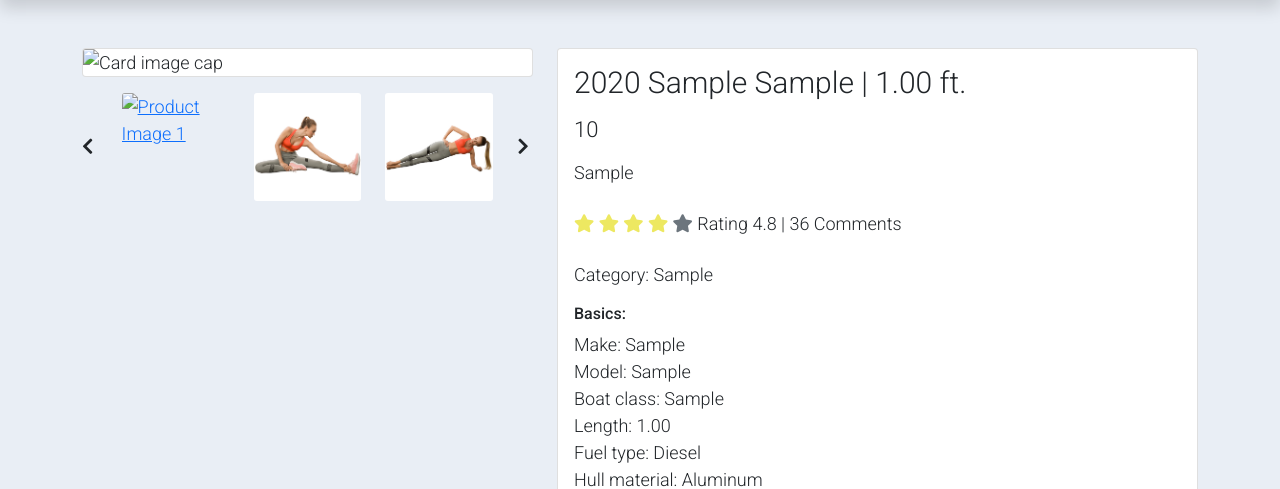
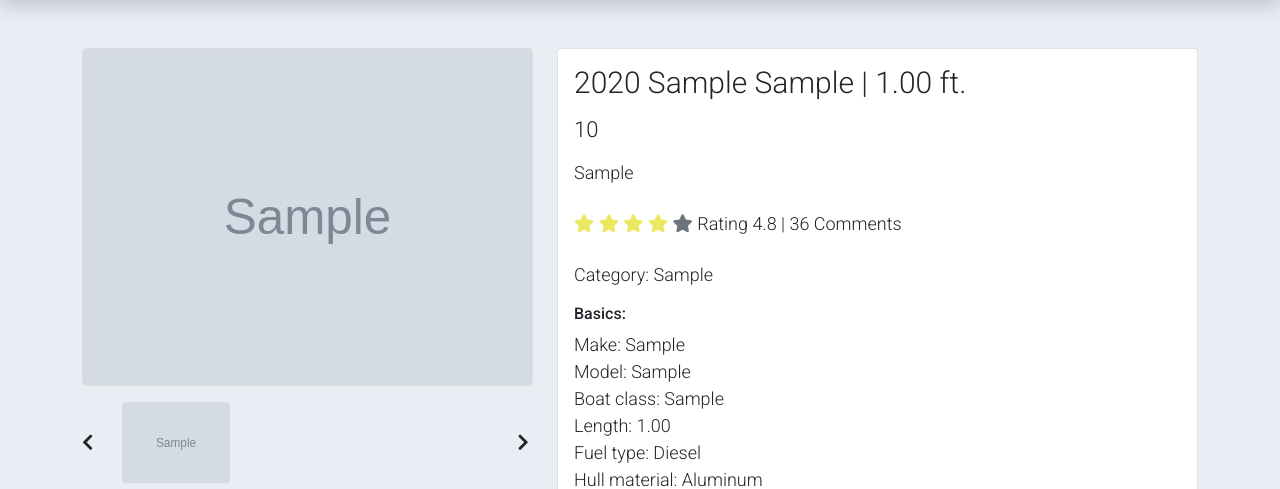
Before and after one commit to Megazorch/Yacht-Shop, a Django app: page /catalog/yachts/1 in a window 1280 px wide. Shown: the part 132-621 px from the top of the page. Run offline with Django 4.2, Linux system fonts and the light colour scheme; tables that the repository leaves empty hold one stand-in row (values such as "Sample post"); grey boxes marked "Sample" are stand-in pictures; some libraries are stand-ins or nearby versions.

Commit message:
Totally refactored carousel. Now for loop creates 3 slides with 3 images of yacht.

```diff
--- a/catalog/templates/yacht-detail.html
+++ b/catalog/templates/yacht-detail.html
@@ -13,7 +13,7 @@
             <div class="row">
                 <div class="col-lg-5 mt-5">
                     <div class="card mb-3">
-                        <img class="card-img img-fluid" src="{{ yacht.yacht_image.url }}" alt="Card image cap" id="product-detail">
+                        <img class="card-img img-fluid" src="{{ yacht.yacht_image.first.image.url }}" alt="Card image cap" id="product-detail">
                     </div>
                     <div class="row">
                         <!--Start Controls-->
@@ -30,70 +30,38 @@
                             <div class="carousel-inner product-links-wap" role="listbox">
 
                                 <!--First slide-->
+                                {% for i in '123' %}
+                                    {% if forloop.counter == 1 %}
                                         <div class="carousel-item active">
+                                    {% else %}
+                                        <div class="carousel-item">
+                                    {% endif %}
                                             <div class="row">
+                                                {% for image in yacht.yacht_image.all %}
+                                                    {% if forloop.parentloop.counter == 1 and forloop.counter <= 3 %}
                                                         <div class="col-4">
                                                             <a href="#">
-                                                <img class="card-img img-fluid" src="{{ yacht.yacht_image.url }}" alt="Product Image 1">
+                                                                <img class="card-img img-fluid" src="{{ image.image.url }}" alt="Product Image 1">
                                                             </a>
                                                         </div>
+                                                    {% elif forloop.parentloop.counter == 2 and forloop.counter > 3 and forloop.counter <= 6 %}
                                                         <div class="col-4">
                                                             <a href="#">
-                                                <img class="card-img img-fluid" src="{% static 'img/product_single_02.jpg' %}" alt="Product Image 2">
+                                                                <img class="card-img img-fluid" src="{{ image.image.url }}" alt="Product Image 1">
                                                             </a>
                                                         </div>
+                                                    {% elif forloop.parentloop.counter == 3 and forloop.counter > 6%}
                                                         <div class="col-4">
                                                             <a href="#">
-                                                <img class="card-img img-fluid" src="{% static 'img/product_single_03.jpg' %}" alt="Product Image 3">
+                                                                <img class="card-img img-fluid" src="{{ image.image.url }}" alt="Product Image 1">
                                                             </a>
                                                         </div>
+                                                    {% endif %}
+                                                {% endfor %}
                                             </div>
                                         </div>
+                                {% endfor %}
                                 <!--/.First slide-->
-
-                                <!--Second slide-->
-                                <div class="carousel-item">
-                                    <div class="row">
-                                        <div class="col-4">
-                                            <a href="#">
-                                                <img class="card-img img-fluid" src="{% static 'img/product_single_04.jpg' %}" alt="Product Image 4">
-                                            </a>
-                                        </div>
-                                        <div class="col-4">
-                                            <a href="#">
-                                                <img class="card-img img-fluid" src="{% static 'img/product_single_05.jpg' %}" alt="Product Image 5">
-                                            </a>
-                                        </div>
-                                        <div class="col-4">
-                                            <a href="#">
-                                                <img class="card-img img-fluid" src="{% static 'img/product_single_06.jpg' %}" alt="Product Image 6">
-                                            </a>
-                                        </div>
-                                    </div>
-                                </div>
-                                <!--/.Second slide-->
-
-                                <!--Third slide-->
-                                <div class="carousel-item">
-                                    <div class="row">
-                                        <div class="col-4">
-                                            <a href="#">
-                                                <img class="card-img img-fluid" src="{% static 'img/product_single_07.jpg' %}" alt="Product Image 7">
-                                            </a>
-                                        </div>
-                                        <div class="col-4">
-                                            <a href="#">
-                                                <img class="card-img img-fluid" src="{% static 'img/product_single_08.jpg' %}" alt="Product Image 8">
-                                            </a>
-                                        </div>
-                                        <div class="col-4">
-                                            <a href="#">
-                                                <img class="card-img img-fluid" src="{% static 'img/product_single_09.jpg' %}" alt="Product Image 9">
-                                            </a>
-                                        </div>
-                                    </div>
-                                </div>
-                                <!--/.Third slide-->
                             </div>
                             <!--End Slides-->
                         </div>
```
Lines whose indentation alone changed are shown as unchanged.
